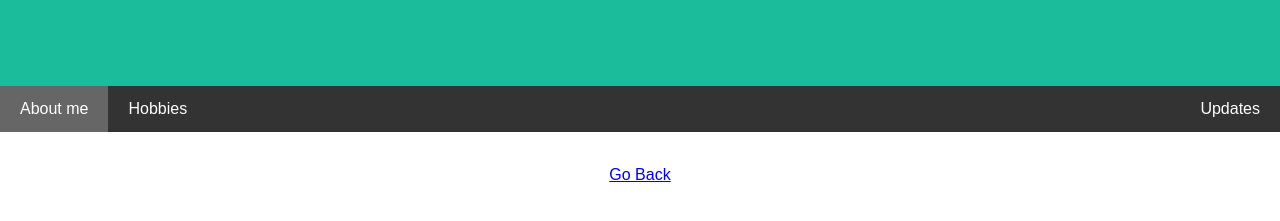
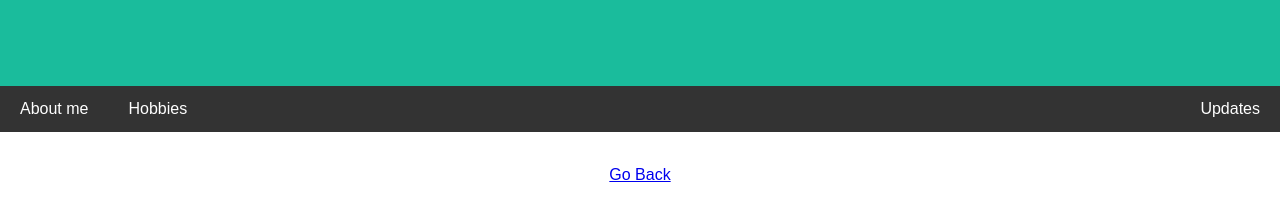
Before and after one commit to Devansh-awat/Devansh-awat.github.io, a plain HTML site: page 404.html in a window 1280 px wide. Shown: the part 173-394 px from the top of the page. Drawn offline with Linux system fonts and the light colour scheme.

Commit message:
Update 404.html

```diff
--- a/404.html
+++ b/404.html
@@ -127,7 +127,7 @@ body {
 </div>
 
 <div class="navbar">
-  <a href="https://devansh-awat.github.io/" class="active">About me</a>
+  <a href="https://devansh-awat.github.io/">About me</a>
   <a href="Hobbies">Hobbies</a>
   <a href="Updates" class="right">Updates</a>
 
```
